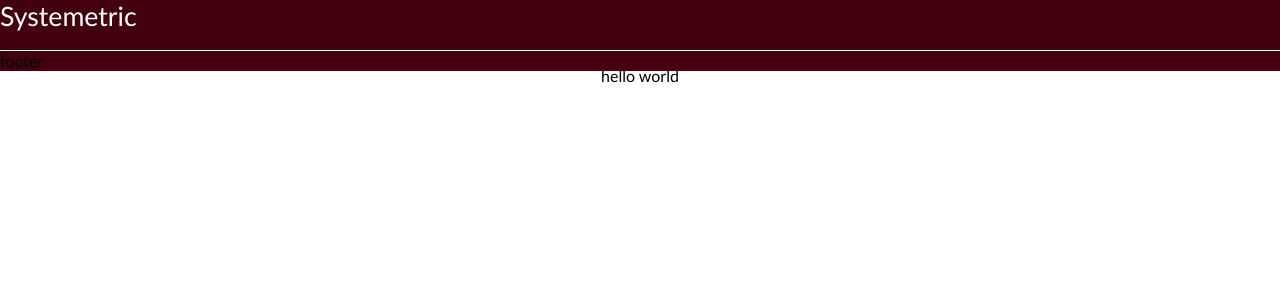
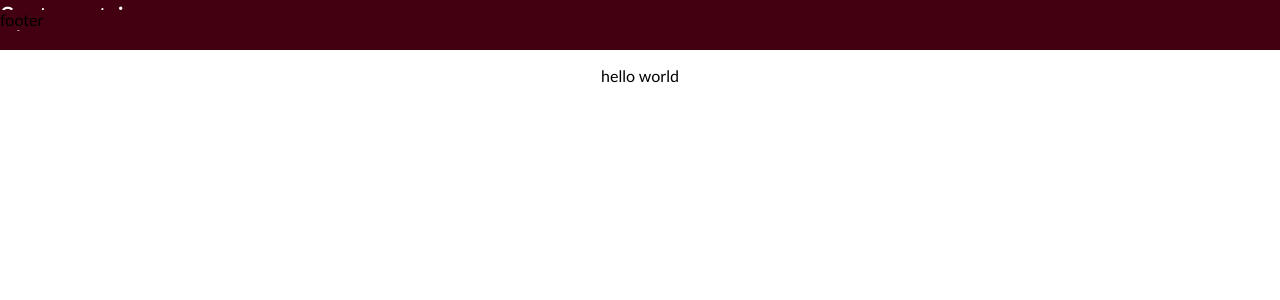
Before and after one commit to ilentiya/systemetric, a Jekyll site: the page built from index.html, in a window 1280 px wide and 1296 px high. Shown: the top 300 px of the window. Built offline with Jekyll 4.4.1, drawn with Linux system fonts in a browser that asks for light colours.

Commit message:
footer changes

```diff
--- a/assets/default.css
+++ b/assets/default.css
@@ -51,6 +51,8 @@ body
 
 .bottom_bar {
     position:absolute;
+    top: 0;
+    margin-top: 10px;
     width: 100%;
 
     background-color: var(--systemetric_red);
```
